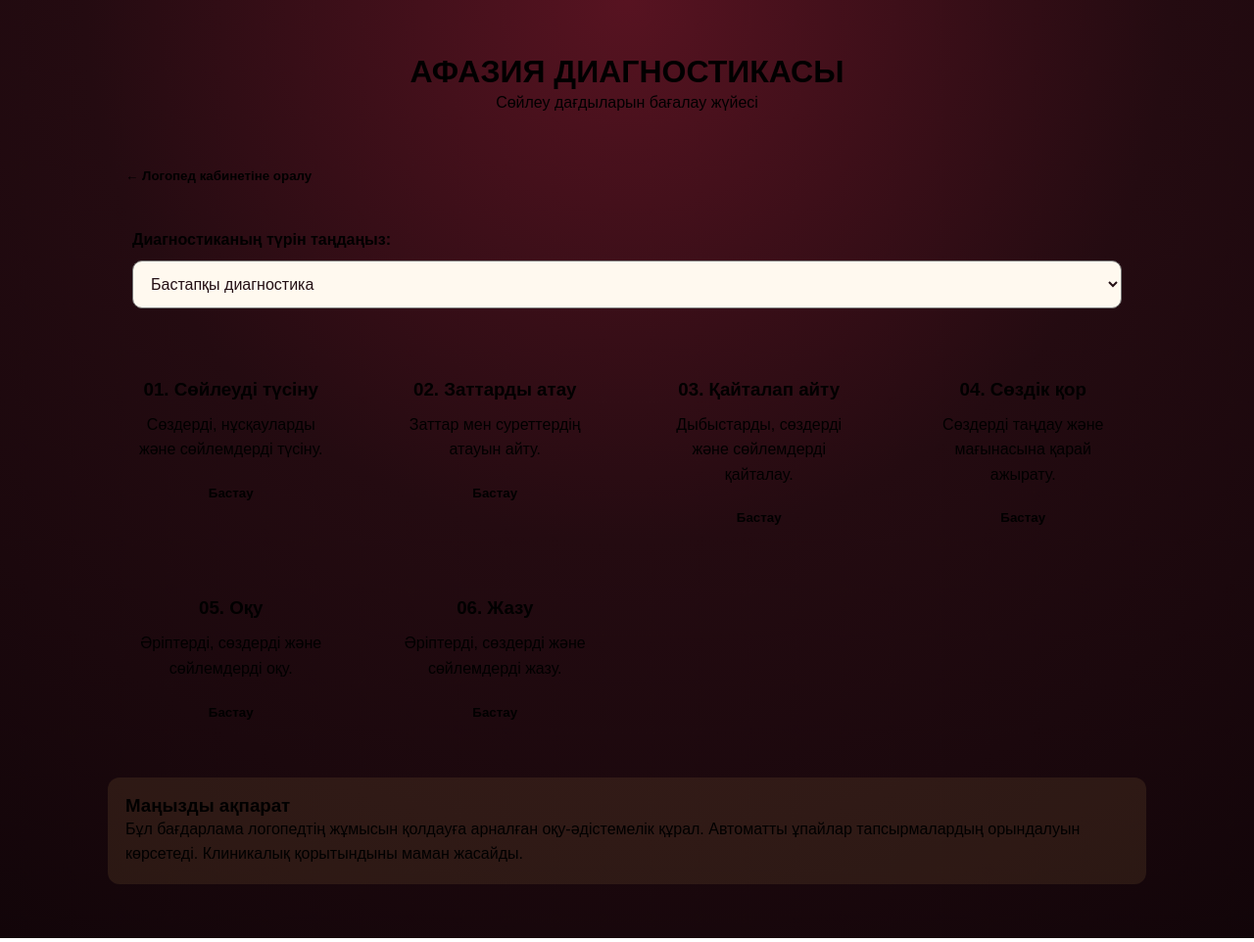
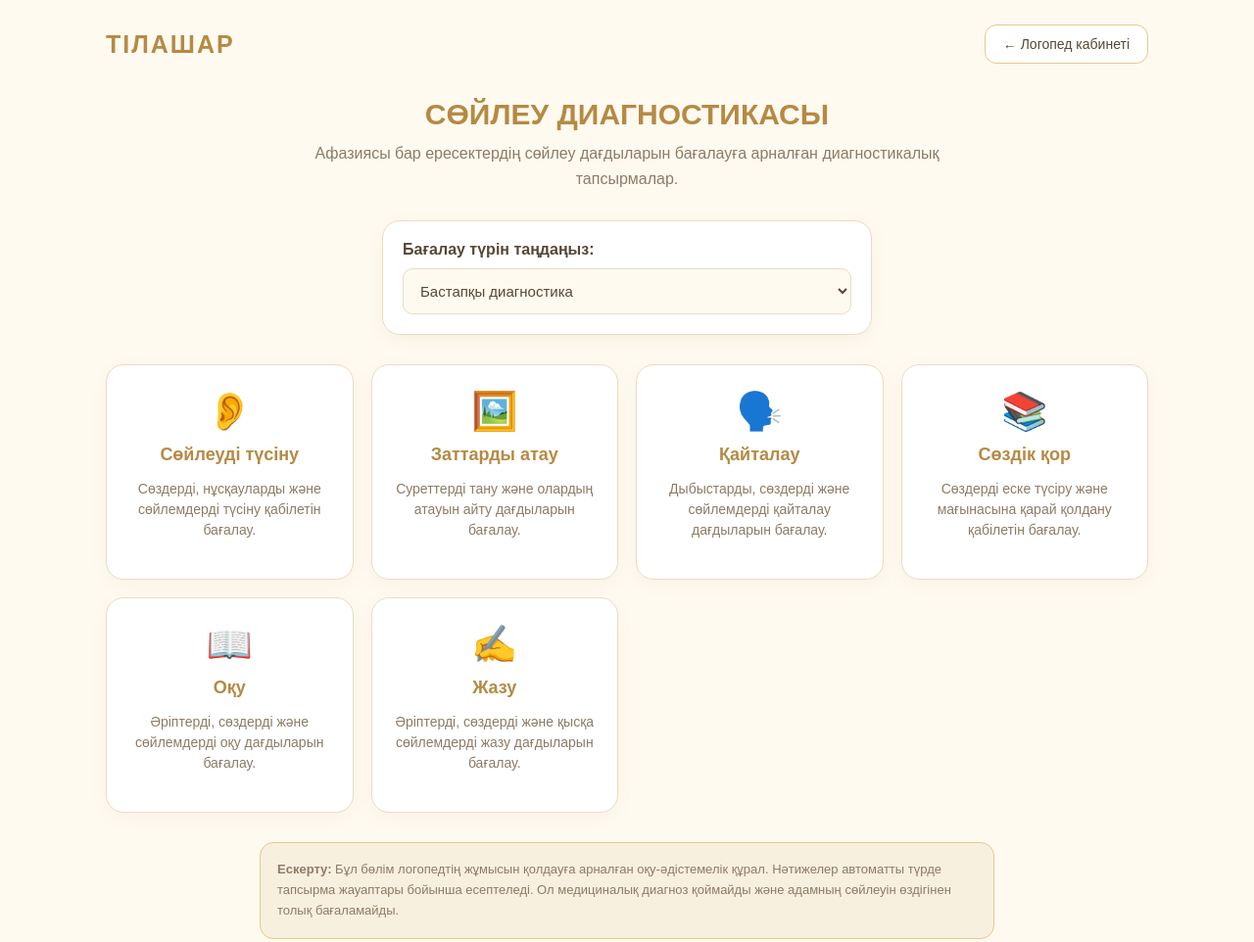
Before and after one commit to meruertermek07-ship-it/afaziya-platformmm, a plain HTML site: page diagnostics.html in a window 1280 px wide. Shown: the whole page at 98% size. Drawn offline with Linux system fonts and the light colour scheme; a web font is replaced by a local one.

Commit message:
Update diagnostics.html

```diff
--- a/diagnostics.html
+++ b/diagnostics.html
@@ -3,169 +3,211 @@
 <head>
 <meta charset="UTF-8">
 <meta name="viewport" content="width=device-width, initial-scale=1.0">
-    <title>Афазия диагностикасы | ТІЛАШАР</title>
-    <link rel="stylesheet" href="style.css">
+<title>ТІЛАШАР — Диагностика</title>
 <style>
+:root {
+    --gold: #b58a43;
+    --gold-light: #e6c98e;
+    --cream: #fffaf0;
+    --white: #ffffff;
+    --text: #574735;
+    --muted: #8d7b65;
+    --border: #eadcc3;
+}
+* {
+    box-sizing: border-box;
+}
+body {
+    margin: 0;
+    font-family: Arial, sans-serif;
+    background: var(--cream);
+    color: var(--text);
+}
 .diagnostics-page {
+    min-height: 100vh;
+    padding: 25px 18px 50px;
     max-width: 1100px;
-        margin: 35px auto;
-        padding: 20px;
+    margin: auto;
 }
 .diagnostics-header {
+    display: flex;
+    justify-content: space-between;
+    align-items: center;
+    gap: 15px;
+    margin-bottom: 35px;
+    flex-wrap: wrap;
+}
+.logo {
+    font-size: 25px;
+    font-weight: bold;
+    color: var(--gold);
+    letter-spacing: 2px;
+}
+.back-button {
+    border: 1px solid var(--gold-light);
+    background: white;
+    color: var(--text);
+    padding: 11px 18px;
+    border-radius: 12px;
+    cursor: pointer;
+    font-size: 14px;
+}
+.back-button:hover {
+    background: #f8efdF;
+}
+.page-title {
     text-align: center;
-        margin-bottom: 30px;
+    margin: 25px 0 10px;
+    font-size: 30px;
+    color: var(--gold);
 }
-    .diagnostics-header h1 {
-        color: var(--gold);
-        font-size: 32px;
-    }
-    .diagnostics-header p {
-        color: var(--white);
+.page-description {
+    text-align: center;
+    color: var(--muted);
+    line-height: 1.6;
+    margin: 0 auto 30px;
+    max-width: 650px;
 }
 .assessment-box {
-        background: var(--dark-card);
-        border: 1px solid var(--gold-dark);
+    background: white;
+    border: 1px solid var(--border);
     border-radius: 18px;
-        padding: 25px;
-        margin-bottom: 25px;
+    padding: 20px;
+    max-width: 500px;
+    margin: 0 auto 30px;
+    box-shadow: 0 5px 18px rgba(120, 90, 40, 0.06);
 }
 .assessment-box label {
     display: block;
-        color: var(--gold-light);
-        margin-bottom: 12px;
+    font-weight: bold;
+    margin-bottom: 10px;
 }
 .assessment-box select {
     width: 100%;
-        padding: 14px;
+    padding: 13px;
+    border: 1px solid var(--border);
     border-radius: 10px;
-        font-size: 16px;
+    background: var(--cream);
+    color: var(--text);
+    font-size: 15px;
 }
 .diagnostic-grid {
     display: grid;
-        grid-template-columns: repeat(auto-fit, minmax(230px, 1fr));
+    grid-template-columns: repeat(auto-fit, minmax(220px, 1fr));
     gap: 18px;
 }
 .diagnostic-card {
-        background: var(--dark-card);
-        border: 1px solid var(--gold-dark);
-        border-radius: 16px;
-        padding: 22px;
-        color: var(--white);
+    background: white;
+    border: 1px solid var(--border);
+    border-radius: 18px;
+    padding: 25px 18px;
     text-align: center;
+    cursor: pointer;
+    transition: 0.2s;
+    box-shadow: 0 5px 18px rgba(120, 90, 40, 0.05);
+}
+.diagnostic-card:hover {
+    transform: translateY(-4px);
+    border-color: var(--gold);
+    box-shadow: 0 8px 22px rgba(120, 90, 40, 0.12);
+}
+.card-icon {
+    font-size: 38px;
+    margin-bottom: 12px;
 }
 .diagnostic-card h3 {
     color: var(--gold);
-        margin-bottom: 12px;
+    margin: 8px 0;
+    font-size: 18px;
 }
 .diagnostic-card p {
     color: var(--muted);
-        min-height: 45px;
+    font-size: 14px;
+    line-height: 1.5;
 }
-    .diagnostic-card button,
-    .back-cabinet-button {
-        background: var(--gold);
-        color: var(--dark);
-        border: none;
-        border-radius: 10px;
-        padding: 12px 18px;
-        font-weight: bold;
-        cursor: pointer;
-        margin-top: 12px;
-    }
-    .diagnostic-card button:hover,
-    .back-cabinet-button:hover {
-        background: var(--gold-light);
-    }
-    .diagnostic-info {
-        background: rgba(232, 189, 103, 0.1);
-        border: 1px solid var(--gold-dark);
-        border-radius: 12px;
-        padding: 18px;
-        color: var(--white);
-        margin-top: 25px;
+.diagnostic-note {
+    margin: 30px auto 0;
+    max-width: 750px;
+    padding: 17px;
+    background: #f8f0df;
+    border: 1px solid var(--gold-light);
+    border-radius: 14px;
+    color: var(--muted);
+    line-height: 1.6;
+    font-size: 13px;
 }
 @media(max-width:600px) {
-        .diagnostics-header h1 {
-            font-size: 25px;
+    .page-title {
+        font-size: 24px;
     }
-        .diagnostics-page {
-            padding: 12px;
+    .diagnostics-header {
+        align-items: flex-start;
+    }
+    .diagnostic-grid {
+        grid-template-columns: 1fr;
     }
 }
 </style>
 </head>
 <body>
-<main class="diagnostics-page">
+<div class="diagnostics-page">
 <header class="diagnostics-header">
-        <h1>АФАЗИЯ ДИАГНОСТИКАСЫ</h1>
-        <p>Сөйлеу дағдыларын бағалау жүйесі</p>
+    <div class="logo">ТІЛАШАР</div>
+    <button class="back-button" onclick="window.location.href='cabinet.html'">
+        ← Логопед кабинеті
+    </button>
 </header>
-    <button class="back-cabinet-button"
-        onclick="window.location.href='cabinet.html'">
-        ← Логопед кабинетіне оралу
-    </button>
-    <section class="assessment-box">
-        <label for="assessmentType">
-            Диагностиканың түрін таңдаңыз:
-        </label>
+<h1 class="page-title">СӨЙЛЕУ ДИАГНОСТИКАСЫ</h1>
+<p class="page-description">
+    Афазиясы бар ересектердің сөйлеу дағдыларын бағалауға арналған
+    диагностикалық тапсырмалар.
+</p>
+<div class="assessment-box">
+    <label for="assessmentType">Бағалау түрін таңдаңыз:</label>
     <select id="assessmentType">
         <option value="initial">Бастапқы диагностика</option>
-            <option value="repeat">Қайталама диагностика</option>
+        <option value="repeat">Қайта диагностика</option>
     </select>
-    </section>
-    <section class="diagnostic-grid">
-        <article class="diagnostic-card">
-            <h3>01. Сөйлеуді түсіну</h3>
-            <p>Сөздерді, нұсқауларды және сөйлемдерді түсіну.</p>
-            <button onclick="startCategory('understanding')">
-                Бастау
-            </button>
-        </article>
-        <article class="diagnostic-card">
-            <h3>02. Заттарды атау</h3>
-            <p>Заттар мен суреттердің атауын айту.</p>
-            <button onclick="startCategory('naming')">
-                Бастау
-            </button>
-        </article>
-        <article class="diagnostic-card">
-            <h3>03. Қайталап айту</h3>
-            <p>Дыбыстарды, сөздерді және сөйлемдерді қайталау.</p>
-            <button onclick="startCategory('repetition')">
-                Бастау
-            </button>
-        </article>
-        <article class="diagnostic-card">
-            <h3>04. Сөздік қор</h3>
-            <p>Сөздерді таңдау және мағынасына қарай ажырату.</p>
-            <button onclick="startCategory('vocabulary')">
-                Бастау
-            </button>
-        </article>
-        <article class="diagnostic-card">
-            <h3>05. Оқу</h3>
-            <p>Әріптерді, сөздерді және сөйлемдерді оқу.</p>
-            <button onclick="startCategory('reading')">
-                Бастау
-            </button>
-        </article>
-        <article class="diagnostic-card">
-            <h3>06. Жазу</h3>
-            <p>Әріптерді, сөздерді және сөйлемдерді жазу.</p>
-            <button onclick="startCategory('writing')">
-                Бастау
-            </button>
-        </article>
-    </section>
-    <section class="diagnostic-info">
-        <h3>Маңызды ақпарат</h3>
-        <p>
-            Бұл бағдарлама логопедтің жұмысын қолдауға арналған
-            оқу-әдістемелік құрал. Автоматты ұпайлар тапсырмалардың
-            орындалуын көрсетеді. Клиникалық қорытындыны маман жасайды.
-        </p>
-    </section>
-</main>
+</div>
+<div class="diagnostic-grid">
+    <div class="diagnostic-card" onclick="startCategory('understanding')">
+        <div class="card-icon">👂</div>
+        <h3>Сөйлеуді түсіну</h3>
+        <p>Сөздерді, нұсқауларды және сөйлемдерді түсіну қабілетін бағалау.</p>
+    </div>
+    <div class="diagnostic-card" onclick="startCategory('naming')">
+        <div class="card-icon">🖼️</div>
+        <h3>Заттарды атау</h3>
+        <p>Суреттерді тану және олардың атауын айту дағдыларын бағалау.</p>
+    </div>
+    <div class="diagnostic-card" onclick="startCategory('repetition')">
+        <div class="card-icon">🗣️</div>
+        <h3>Қайталау</h3>
+        <p>Дыбыстарды, сөздерді және сөйлемдерді қайталау дағдыларын бағалау.</p>
+    </div>
+    <div class="diagnostic-card" onclick="startCategory('vocabulary')">
+        <div class="card-icon">📚</div>
+        <h3>Сөздік қор</h3>
+        <p>Сөздерді еске түсіру және мағынасына қарай қолдану қабілетін бағалау.</p>
+    </div>
+    <div class="diagnostic-card" onclick="startCategory('reading')">
+        <div class="card-icon">📖</div>
+        <h3>Оқу</h3>
+        <p>Әріптерді, сөздерді және сөйлемдерді оқу дағдыларын бағалау.</p>
+    </div>
+    <div class="diagnostic-card" onclick="startCategory('writing')">
+        <div class="card-icon">✍️</div>
+        <h3>Жазу</h3>
+        <p>Әріптерді, сөздерді және қысқа сөйлемдерді жазу дағдыларын бағалау.</p>
+    </div>
+</div>
+<div class="diagnostic-note">
+    <strong>Ескерту:</strong> Бұл бөлім логопедтің жұмысын қолдауға арналған
+    оқу-әдістемелік құрал. Нәтижелер автоматты түрде тапсырма жауаптары
+    бойынша есептеледі. Ол медициналық диагноз қоймайды және адамның
+    сөйлеуін өздігінен толық бағаламайды.
+</div>
+</div>
 <script src="diagnostics.js"></script>
 </body>
 </html>
```
Lines whose indentation alone changed are shown as unchanged.
